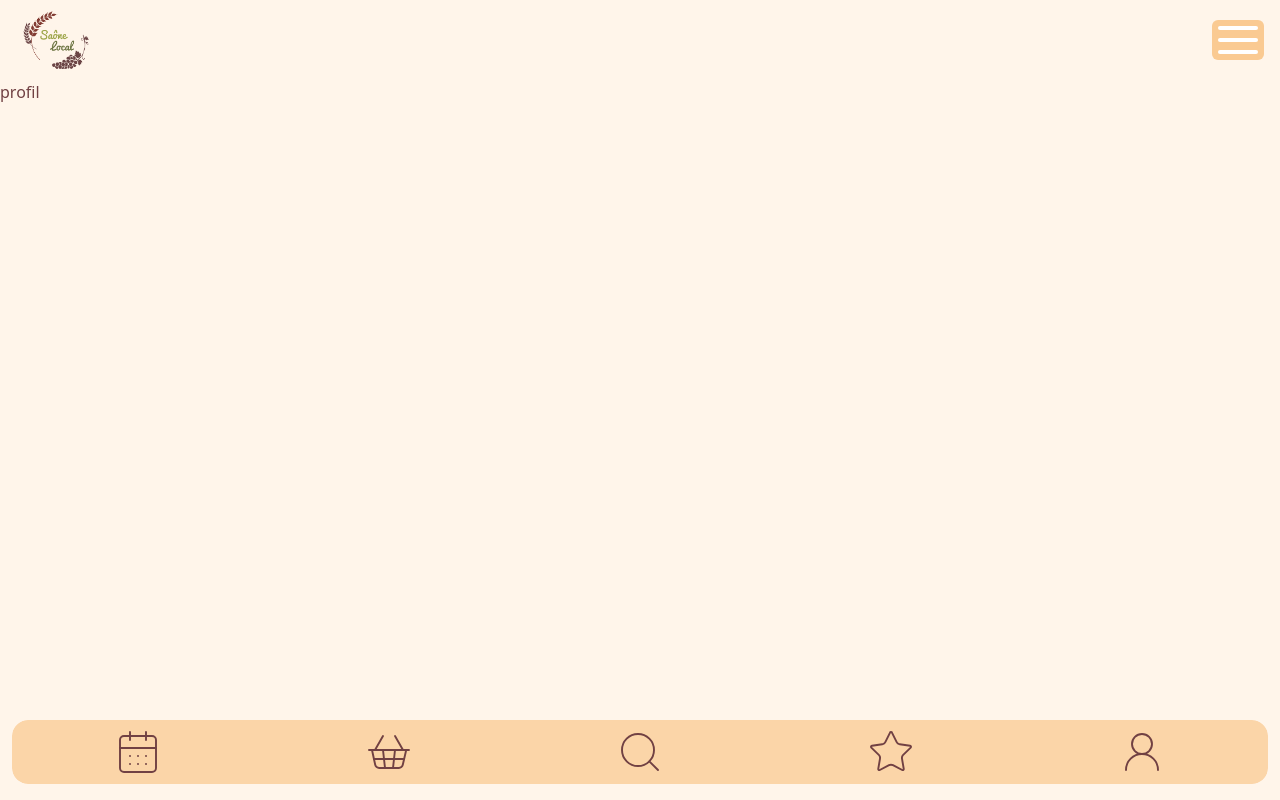
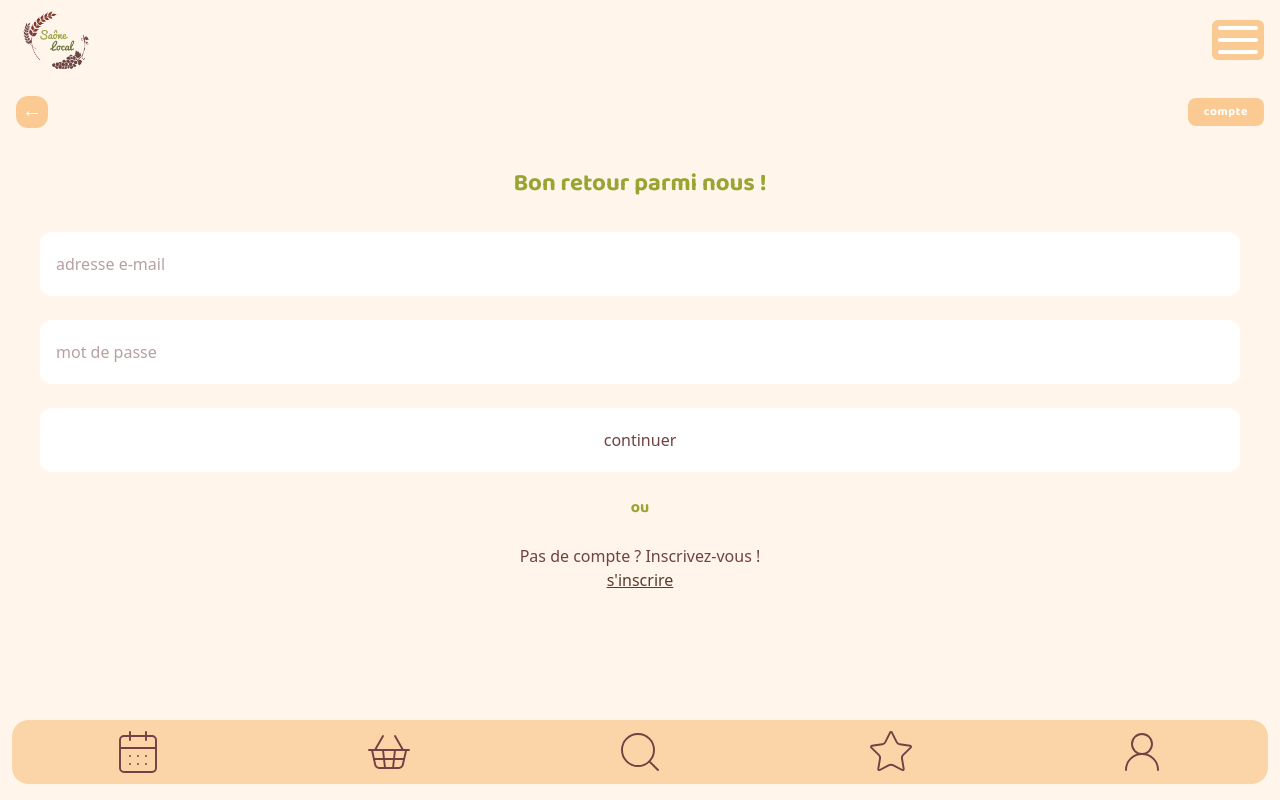
Before and after one commit to LamourMathys/Saone-local, a Next.js app in the folder client/: page /connexion in a window 1280 px wide. Shown: the top 800 px of the page. Built offline with nearby package versions, Linux system fonts and the light colour scheme; no server answers.

Commit message:
feat(Login):Login added

```diff
--- a/client/src/app/connexion/page.tsx
+++ b/client/src/app/connexion/page.tsx
@@ -1,3 +1,117 @@
+"use client";
+
+import { useState, SyntheticEvent } from "react";
+import { useRouter } from "next/navigation";
+import ProfileHeader from "../../components/boxandbouton-component/boxandbouton";
+import { Baloo_2 } from "next/font/google";
+
+const baloo2 = Baloo_2({
+  subsets: ["latin"],
+  weight: ["400", "700"],
+});
+
+const API_URL =
+  process.env.NEXT_PUBLIC_API_URL || "http://saone-local.webhop.me/api";
+
 export default function Connexion() {
-  return <main className="w-full">profil</main>;
+  const router = useRouter();
+  const [email, setEmail] = useState("");
+  const [password, setPassword] = useState("");
+  const [error, setError] = useState("");
+  const [loading, setLoading] = useState(false);
+
+  const handleSubmit = async (e: SyntheticEvent<HTMLFormElement>) => {
+    e.preventDefault();
+    setError("");
+    setLoading(true);
+
+    try {
+      const res = await fetch(`${API_URL}/auth/login`, {
+        method: "POST",
+        credentials: "include", // permet de recevoir les cookies (accessToken/refreshToken)
+        headers: { "Content-Type": "application/json" },
+        body: JSON.stringify({ email, password }),
+      });
+
+      const data = await res.json();
+
+      //mauvais email/mdp etc
+      if (!data.success) {
+        setError(data.error || "Erreur de connexion");
+        return;
+      }
+
+      router.push("/");
+    } catch (err) {
+      //serveur injoignable
+      setError("Impossible de contacter le serveur.");
+    } finally {
+      setLoading(false);
+    }
+  };
+
+  return (
+    <main className="w-full">
+      <div className="pt-4 px-4">
+        <ProfileHeader
+          text="compte"
+          boxColor="bg-[#FACA92]"
+          buttonColor="bg-[#FACA92]"
+        />
+
+        <h1
+          className={`${baloo2.className} text-center text-2xl font-bold text-[#9AA433] mt-10 mb-8`}
+        >
+          Bon retour parmi nous !
+        </h1>
+
+        <form
+          onSubmit={handleSubmit}
+          className="flex flex-col gap-6 px-6 text-color"
+        >
+          <input
+            type="email"
+            placeholder="adresse e-mail"
+            value={email}
+            onChange={(e) => setEmail(e.target.value)}
+            required
+            className="h-16 bg-white rounded-xl p-4 w-full"
+          />
+          <input
+            type="password"
+            placeholder="mot de passe"
+            value={password}
+            onChange={(e) => setPassword(e.target.value)}
+            required
+            className="h-16 bg-white rounded-xl p-4 w-full"
+          />
+
+          {error && (
+            <p className="text-[#BF4035] text-sm text-center">{error}</p>
+          )}
+
+          <button
+            type="submit"
+            disabled={loading}
+            className="h-16 bg-white rounded-xl p-2 w-full font-medium disabled:opacity-50"
+          >
+            {loading ? "Connexion..." : "continuer"}
+          </button>
+        </form>
+
+        <p
+          className={`${baloo2.className} text-center font-bold text-[#9AA433] my-6`}
+        >
+          ou
+        </p>
+
+        <div className="text-center">
+          <p className="text-[#714143]">Pas de compte ? Inscrivez-vous !</p>
+          <a href="/inscription" className="underline text-[#5C3A2E]">
+            s&apos;inscrire
+          </a>
+        </div>
+      </div>
+    </main>
+  );
 }
--- /dev/null
+++ b/client/src/app/inscription/page.tsx
@@ -0,0 +1,3 @@
+export default function Inscription() {
+  return <main className="w-full">inscription</main>;
+}
--- a/client/src/components/boxandbouton-component/boxandbouton.tsx
+++ b/client/src/components/boxandbouton-component/boxandbouton.tsx
@@ -1,5 +1,11 @@
 import BeigeButton from "../bbutton-component/boutonbeige";
 import Box from "../boxreglable-component/box";
+import { Baloo_2 } from "next/font/google";
+
+const baloo2 = Baloo_2({
+  subsets: ["latin"],
+  weight: ["400", "700"],
+});
 
 interface ProfileHeaderProps {
   text: string;
@@ -13,7 +19,9 @@ export default function BoxandBouton({
   buttonColor,
 }: ProfileHeaderProps) {
   return (
-    <div className="flex justify-between items-center mb-4 w-full">
+    <div
+      className={`${baloo2.className} flex justify-between items-center mb-4 w-full`}
+    >
       <BeigeButton bgColor={buttonColor} />
       <Box text={text} bgColor={boxColor} />
     </div>
```
Also changed, not shown: 1 other file (tests, documents, lock files or other folders).
